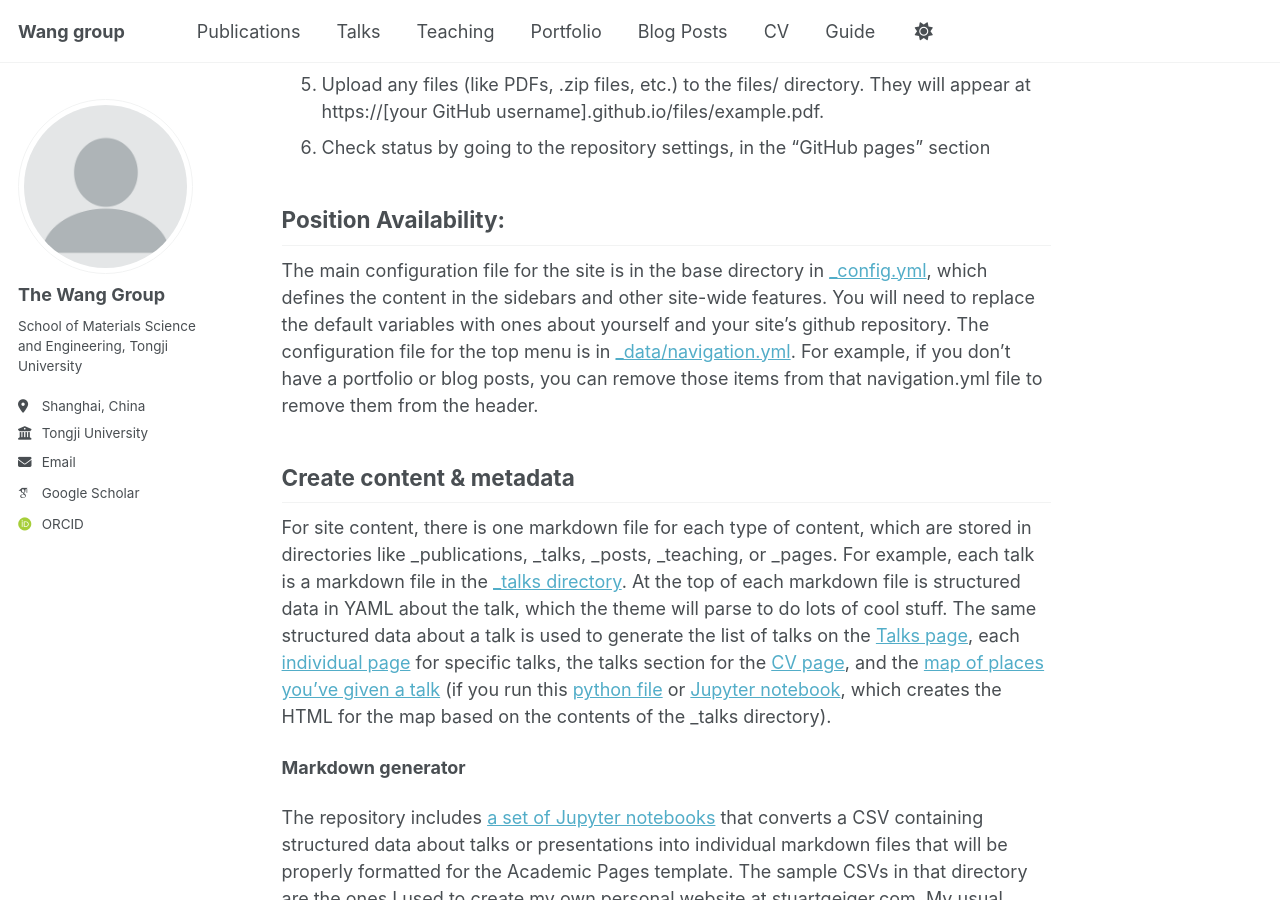
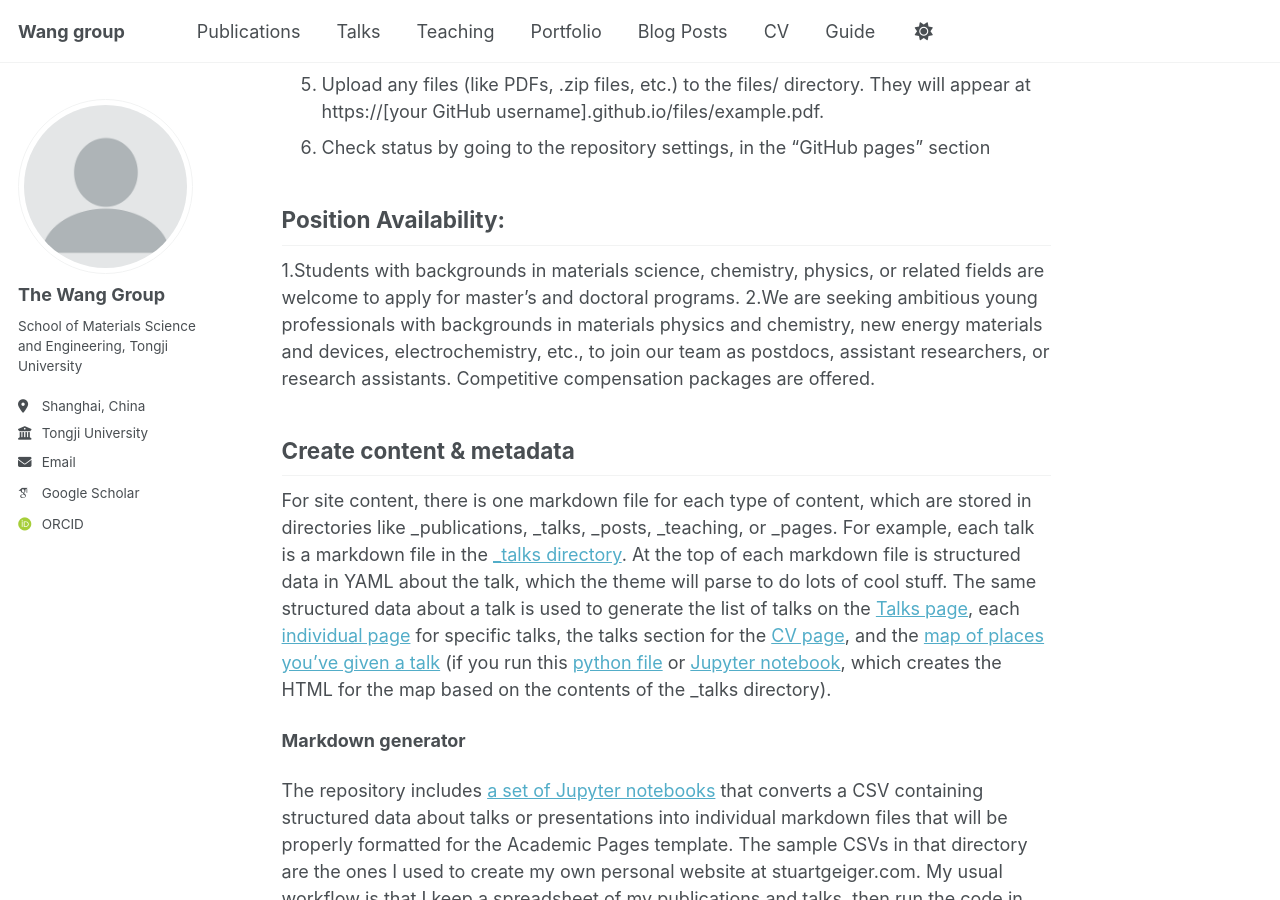
Before and after one commit to wadse-beep/wadse-beep.github.io, a Jekyll site: the page built from _pages/about.md, in a window 1280 px wide and 900 px high, scrolled down 1265 px. Built offline with Jekyll 4.4.1, drawn with Linux system fonts in a browser that asks for light colours; some web fonts are replaced.

Commit message:
Update about.md

```diff
--- a/_pages/about.md
+++ b/_pages/about.md
@@ -32,7 +32,8 @@ Getting started
 
 Position Availability:
 --
-The main configuration file for the site is in the base directory in [_config.yml](https://github.com/academicpages/academicpages.github.io/blob/master/_config.yml), which defines the content in the sidebars and other site-wide features. You will need to replace the default variables with ones about yourself and your site's github repository. The configuration file for the top menu is in [_data/navigation.yml](https://github.com/academicpages/academicpages.github.io/blob/master/_data/navigation.yml). For example, if you don't have a portfolio or blog posts, you can remove those items from that navigation.yml file to remove them from the header.
+1.Students with backgrounds in materials science, chemistry, physics, or related fields are welcome to apply for master's and doctoral programs.
+2.We are seeking ambitious young professionals with backgrounds in materials physics and chemistry, new energy materials and devices, electrochemistry, etc., to join our team as postdocs, assistant researchers, or research assistants. Competitive compensation packages are offered.
 
 Create content & metadata
 ------
```
